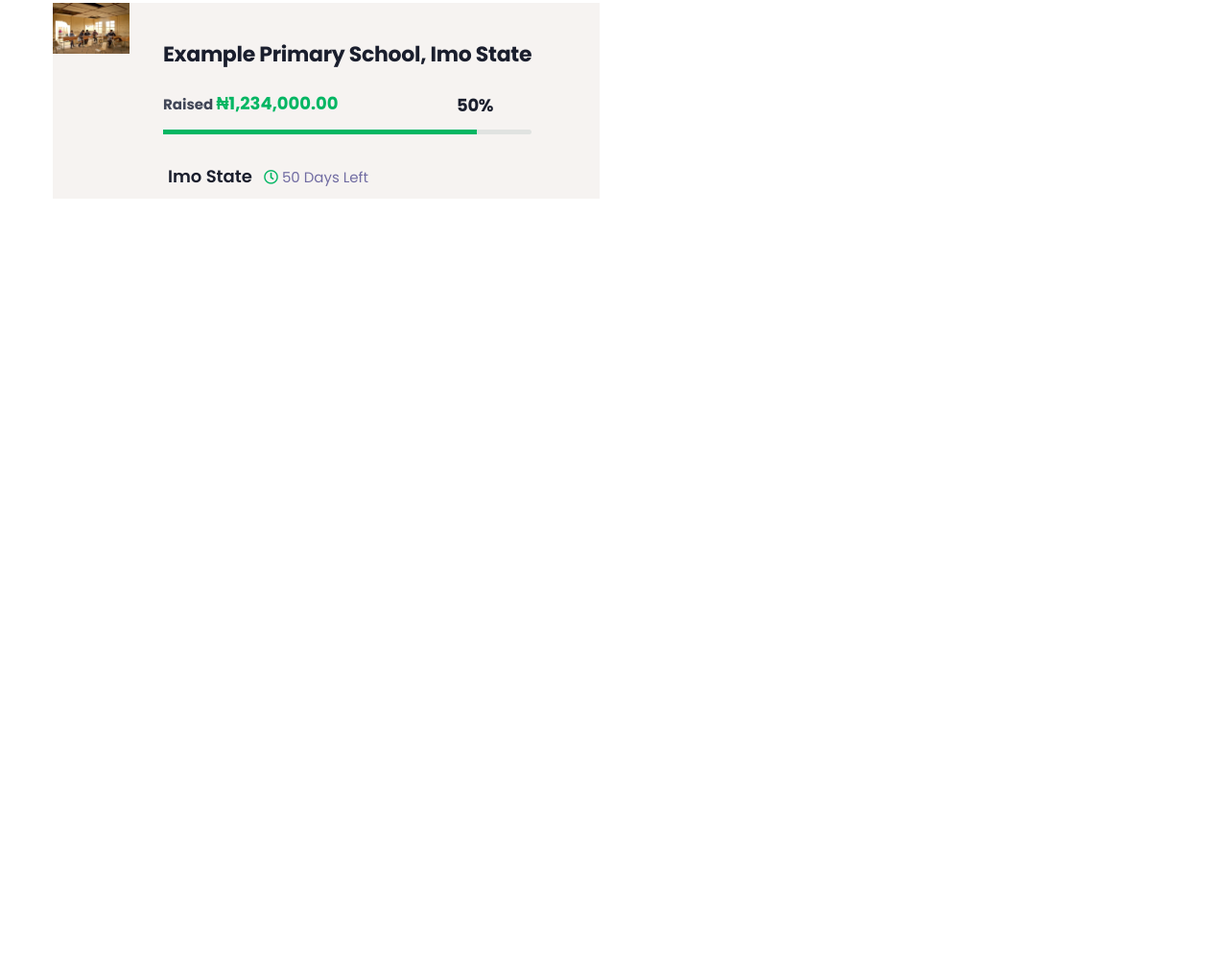
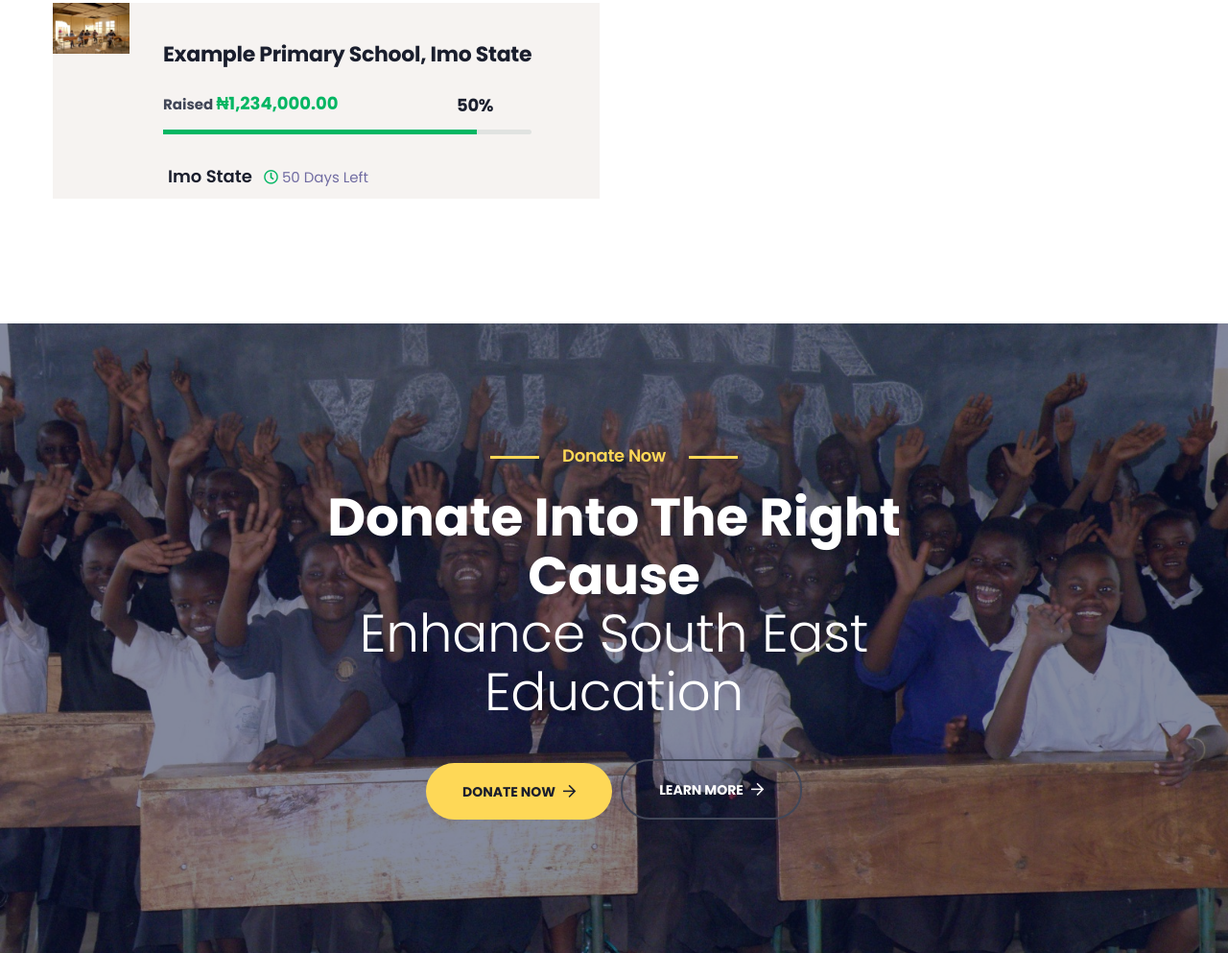
Before and after one commit to Festusali/isee, a plain HTML site: page index.html in a window 1280 px wide. Shown: the part 2551-3544 px from the top of the page at 96% size. Before the commit the page ends 2888 px from the top, so only its background shows below. Drawn offline with nearby package versions, Linux system fonts and the light colour scheme.

Commit message:
Implement Donate Now CTA Section

```diff
--- a/index.html
+++ b/index.html
@@ -584,6 +584,39 @@
             </div>
         </section>
         <!-- End Featured projects section -->
+
+        <!-- Start Donate Now section -->
+        <section class="donation-area pt-125 pb-100" style="background-image:url(assets/img/events/donate.jpg)">
+            <div class="container">
+                <div class="row">
+                    <div class="col-xl-8 offset-xl-2">
+                        <div class="donation-wrapper">
+                            <div class="section-title white-title text-center mb-40 wow fadeInUp2 animated"
+                                data-wow-delay='.1s'>
+                                <h6 class="left-line pl-75 pr-75">Donate Now</h6>
+                                <h2>Donate Into The Right Cause<br>
+                                    <span>Enhance South East Education</span></h2>
+                            </div>
+                            <ul class="btn-list text-center mb-30 wow fadeInUp2 animated" data-wow-delay='.3s'>
+                                <li>
+                                    <a class="theme_btn theme_btn_bg" href="javascript:;" data-animation="fadeInLeft" data-delay=".7s">
+                                        Donate now
+                                        <i class="far fa-arrow-right"></i>
+                                    </a>
+                                </li>
+                                <li>
+                                    <a class="theme_btn theme-border-btn" href="javascript:;" data-animation="fadeInLeft" data-delay=".7s">
+                                        Learn more
+                                        <i class="far fa-arrow-right"></i>
+                                    </a>
+                                </li>
+                            </ul>
+                        </div>
+                    </div>
+                </div>
+            </div>
+        </section>
+        <!-- End Donate Now section -->
     </main>
     <!-- End Main page content -->
 
```
Also changed, not shown: assets/img/events/donate.jpg (added).
